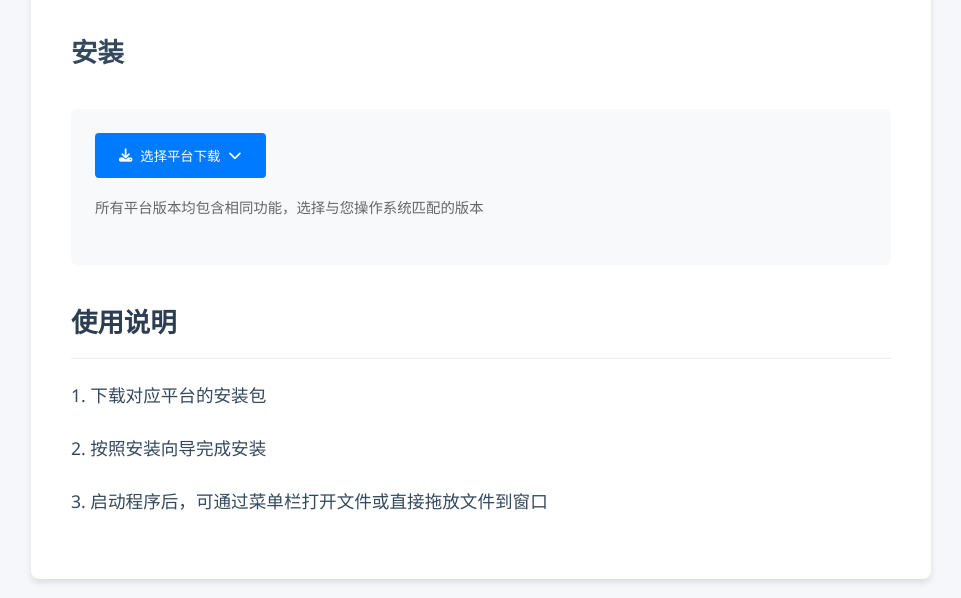
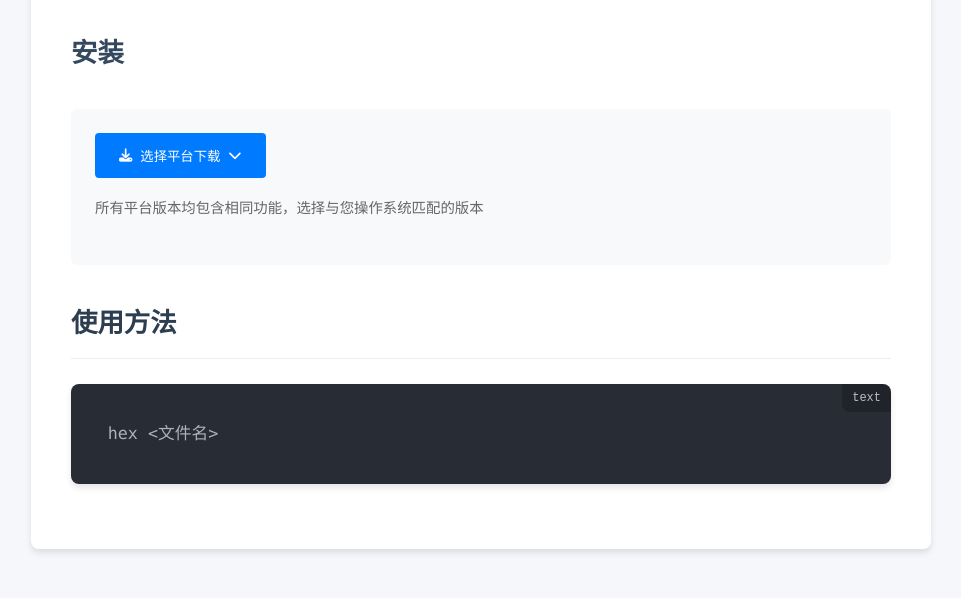
Before and after one commit to zhanghaoxvan/zhanghaoxvan.github.io, a plain HTML site: page download/1.html in a window 1280 px wide. Shown: the part 354-952 px from the top of the page, without its empty margins (159-1120 px from the left). Drawn offline with nearby package versions, Linux system fonts and the light colour scheme.

Commit message:
Update 1.html

```diff
--- a/download/1.html
+++ b/download/1.html
@@ -61,10 +61,8 @@
                     </div>
                 </div>
 
-                <h2 style="margin-top: 2rem;">使用说明</h2>
-                <p>1. 下载对应平台的安装包</p>
-                <p>2. 按照安装向导完成安装</p>
-                <p>3. 启动程序后，可通过菜单栏打开文件或直接拖放文件到窗口</p>
+                <h2 style="margin-top: 2rem;">使用方法</h2>
+                <pre><code class="language-bash" data-language="bash">hex &lt;文件名&gt;</code></pre>
             </div>
 
             <!-- <div class="post-navigation">
```
